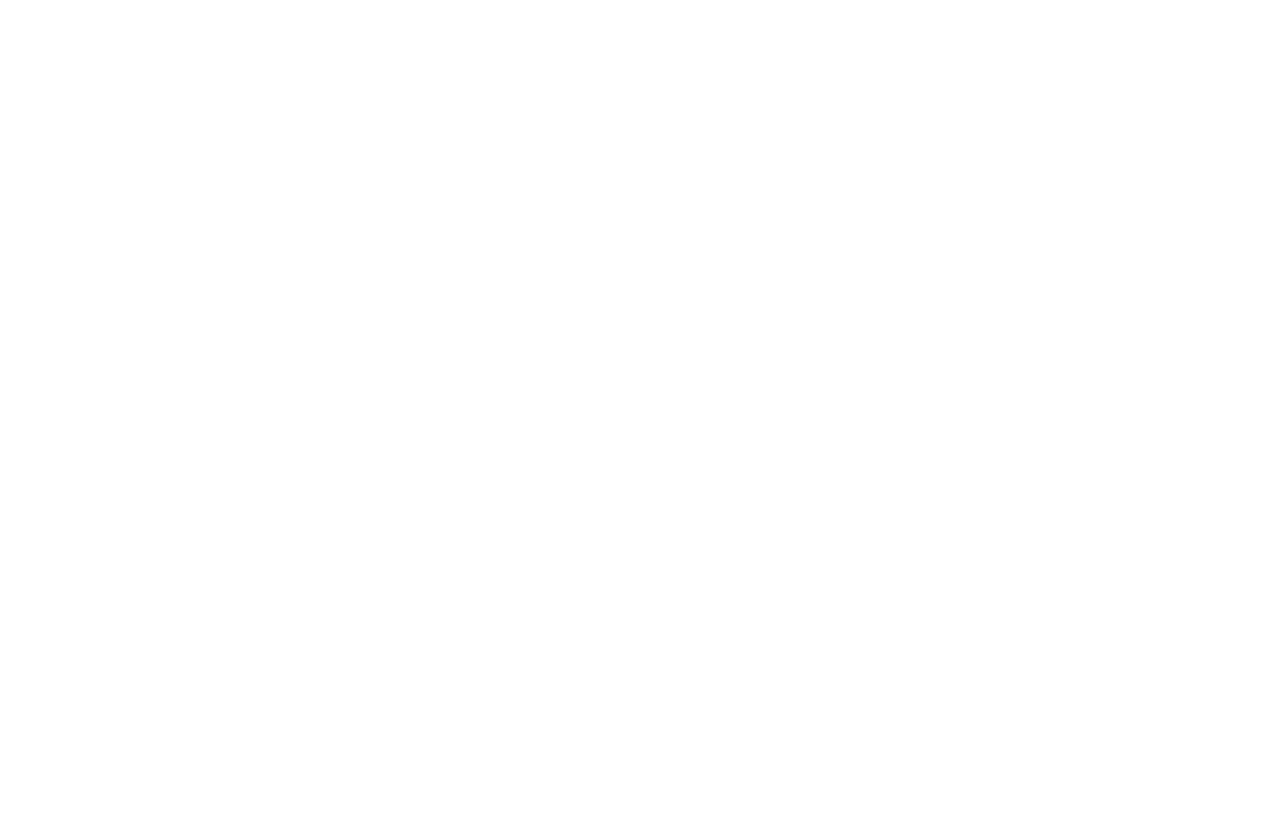
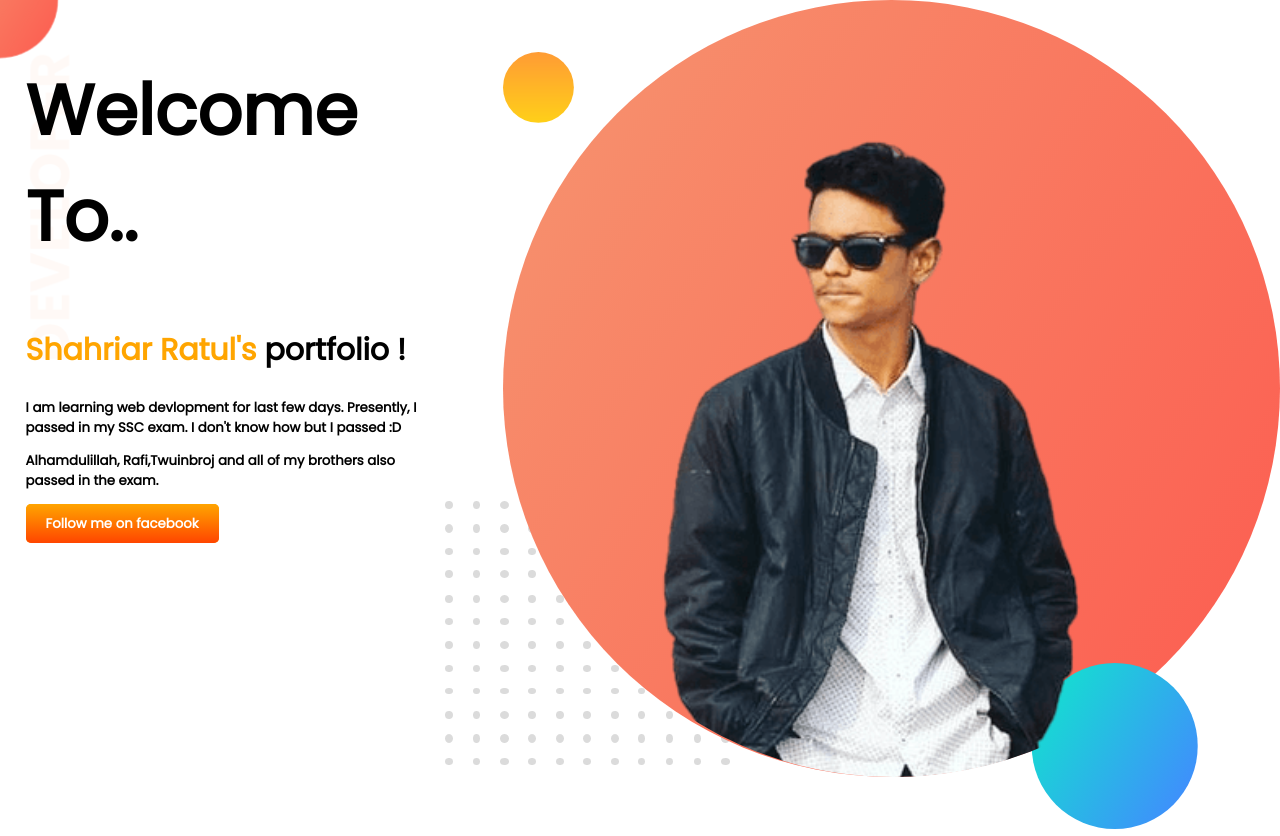
Before and after one commit to ratulinspace/developer-portfolio1.1, a plain HTML site: page index.html in a window 1280 px wide. Before the commit the page ends 800 px from the top, so only its background shows below. Drawn offline with Linux system fonts and the light colour scheme.

Commit message:
Top banner added

```diff
--- a/index.html
+++ b/index.html
@@ -1,13 +1,35 @@
 <!DOCTYPE html>
 <html lang="en">
+
 <head>
     <meta charset="UTF-8">
     <meta http-equiv="X-UA-Compatible" content="IE=edge">
     <meta name="viewport" content="width=device-width, initial-scale=1.0">
     <title>Ratul bhai er portfolio</title>
+    <link rel="preconnect" href="https://fonts.googleapis.com">
+    <link rel="preconnect" href="https://fonts.gstatic.com" crossorigin>
+    <link href="https://fonts.googleapis.com/css2?family=Poppins&display=swap" rel="stylesheet">
     <link rel="stylesheet" href="style.css">
 </head>
+
 <body>
+    <section class="top-banner">
+        <div class="half-width">
+            <h1>Welcome To..</h1>
+            <h2><span class="orng-clr">Shahriar Ratul's</span> portfolio !</h2>
+            <h5>
+                <p>I am learning web devlopment for last few days. Presently, I passed in my SSC exam. I don't know how
+                    but
+                    I passed :D</p>
+                <p>Alhamdulillah, Rafi,Twuinbroj and all of my brothers also passed in the exam.</p>
+            </h5>
+            <h5><a class="link-button" target="_blank" href="https://www.facebook.com/ratulinspace/">Follow me on
+                    facebook</a></h5>
+        </div>
+        <div>
+            <img src="images/ratul portfolio with BG.png" alt="">
+        </div>
+    </section>
+</body>
 
-</body>
 </html>
--- a/style.css
+++ b/style.css
@@ -0,0 +1,35 @@
+body{
+    font-family: 'Poppins', sans-serif;
+    margin: 0px;
+}
+h1{
+    font-size: 70px;
+}
+.orng-clr{
+    color: orange;
+}
+h2{
+    font-size: 30px;
+}
+section{
+    display: flex;
+}
+.half-width{
+    width: 50%;
+    padding-left: 2%;
+}
+.half-width img{
+    width: 60%;
+}
+.link-button{
+    text-decoration: none;
+    background-color: orange;
+    background-image: linear-gradient(orange, orangered);
+    padding: 10px 20px;
+    border-radius: 5px;
+    color: white;
+}
+.top-banner{
+    background-image: url(images/top-banner.png);
+    background-repeat: no-repeat;
+}
```
Also changed, not shown: BG removied image.png (added), images/8b59f94d9ef3e15c2e3ae256bc4aa28d.jpg (added), images/dream-bg.png (added), images/exp-bg.png (added), images/jhankar.png (added), images/jhankar2.png (added), images/my-bg.png (added), images/my-bg2.png (added), images/ratul portfolio with BG.png (added), images/top-banner.png (added), 7 other files.
